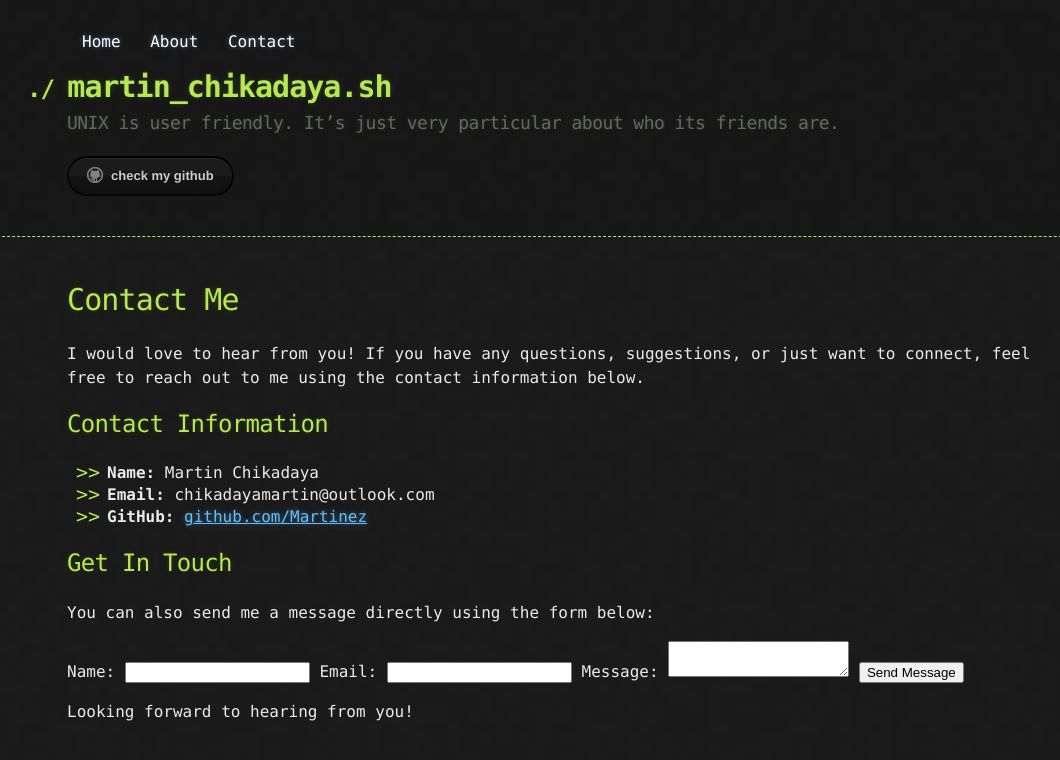
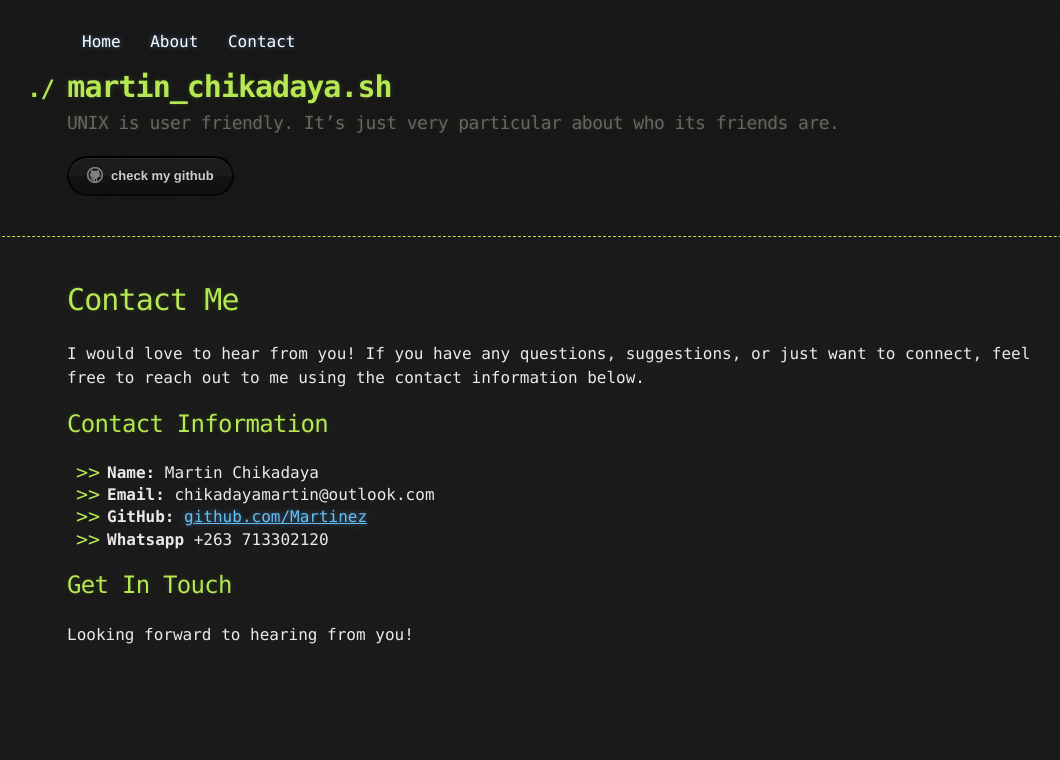
Before and after one commit to Martinez047/Martinez047, a Jekyll site: the page built from contact.md, in a window 1280 px wide. Shown: the top 760 px of the page, without its empty margins (73-1133 px from the left). Built offline with Jekyll 4.4.1, drawn with Linux system fonts in a browser that asks for light colours.

Commit message:
contacts

```diff
--- a/contact.md
+++ b/contact.md
@@ -11,23 +11,9 @@ I would love to hear from you! If you have any questions, suggestions, or just w
 
 - **Name:** Martin Chikadaya
 - **Email:** chikadayamartin@outlook.com
-- **GitHub:** [github.com/Martinez](https://github.com/Martinez)
+- **GitHub:** [github.com/Martinez](https://github.com/Martinez047)
+- **Whatsapp** +263 713302120
 
 ## Get In Touch
 
-You can also send me a message directly using the form below:
-
-<form action="https://formspree.io/your-email" method="POST">
-  <label for="name">Name:</label>
-  <input type="text" id="name" name="name" required>
-
-  <label for="email">Email:</label>
-  <input type="email" id="email" name="_replyto" required>
-
-  <label for="message">Message:</label>
-  <textarea id="message" name="message" required></textarea>
-
-  <input type="submit" value="Send Message">
-</form>
-
 Looking forward to hearing from you!
```
